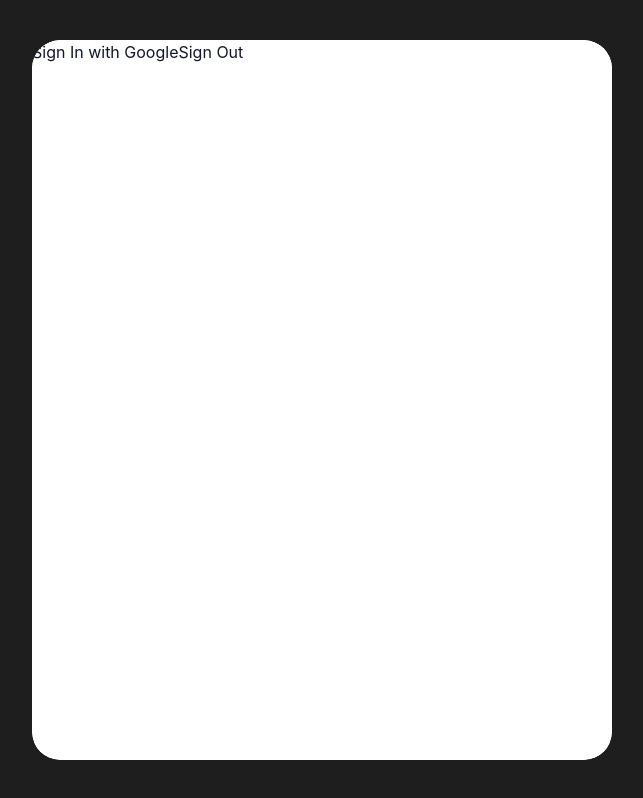
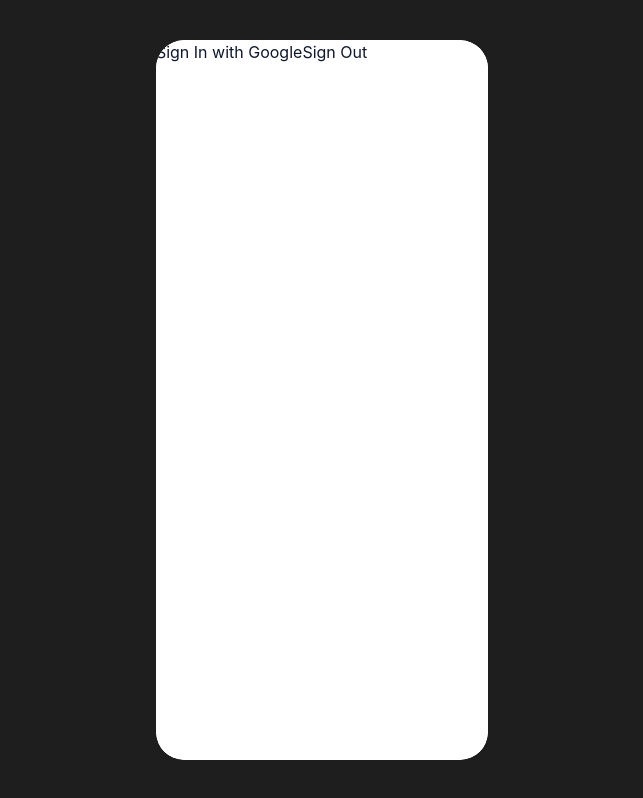
Before and after one commit to devseop/collink, a React (Vite) app: page /signIn in a window 1280 px wide. Shown: the whole page, without its empty margins (318-961 px from the left). Built offline with nearby package versions, Linux system fonts and the light colour scheme; no server answers.

Commit message:
:art: Edit desktop width

```diff
--- a/src/index.css
+++ b/src/index.css
@@ -29,7 +29,8 @@ body {
 
   #root {
     width: 100%;
-    max-width: 580px;
+    width: calc((100dvh - 80px) * 430 / 932);
+    max-width: none;
     height: calc(100dvh - 80px);
     margin: 0 auto;
     background-color: #ffffff;
```
